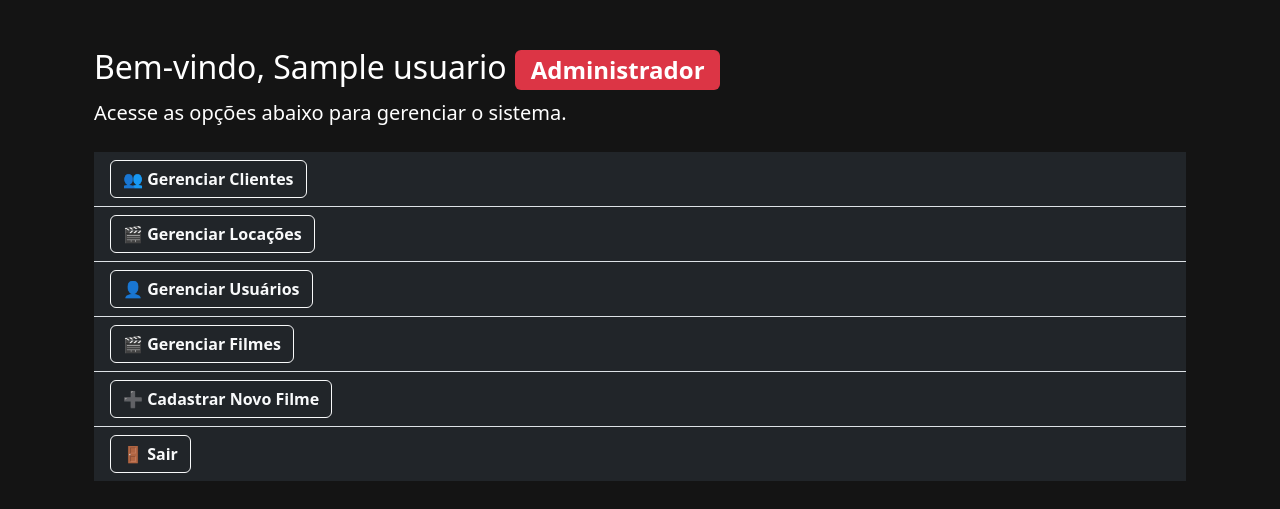
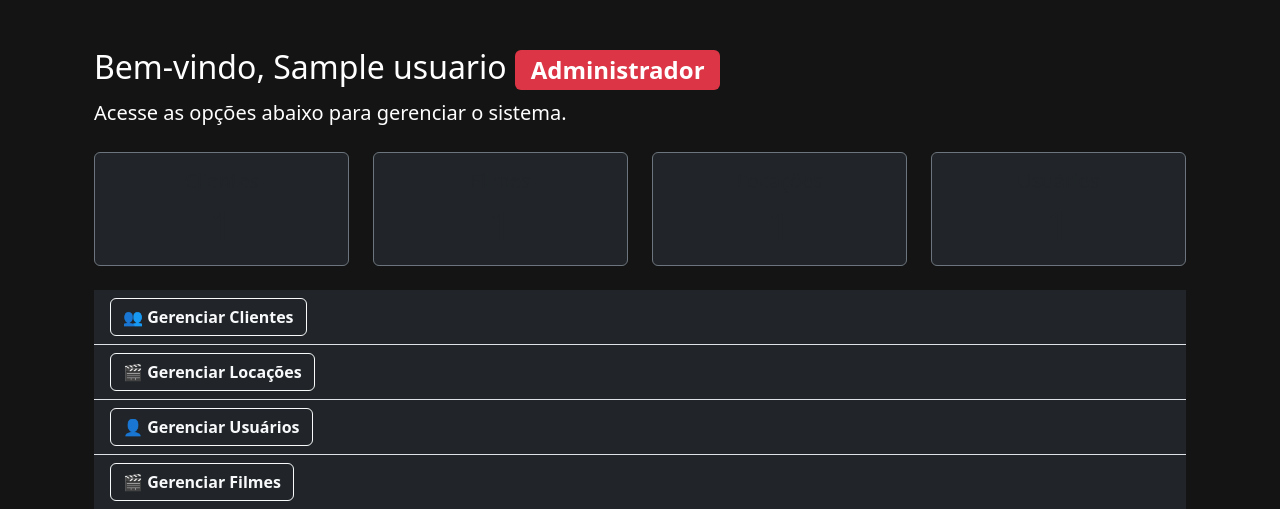
Before and after one commit to alerabello/sistema-de-locadora, a Flask app: page /dashboard in a window 1280 px wide. Shown: the top 509 px of the page. Run offline with Flask 3, Linux system fonts and the light colour scheme; a user stored in the database is signed in; tables that the repository leaves empty hold one stand-in row (values such as "Sample post").

Commit message:
Upgrade Melhorias e atualizações

```diff
--- a/app/forms.py
+++ b/app/forms.py
@@ -31,3 +31,8 @@
     filmes = MultiCheckboxField('Filmes', coerce=int, validators=[DataRequired()])
     data_devolucao = DateField('Data de Devolução', format='%Y-%m-%d', validators=[DataRequired()])
     submit = SubmitField('Salvar')
+
+class PerfilForm(FlaskForm):
+    nome = StringField('Nome', validators=[DataRequired(), Length(min=2, max=100)])
+    email = StringField('Email', validators=[DataRequired(), Email()])
+    submit = SubmitField('Salvar')
--- a/app/routes.py
+++ b/app/routes.py
@@ -2,7 +2,7 @@
 from flask_login import login_user, logout_user, login_required, current_user
 from werkzeug.security import generate_password_hash, check_password_hash
 from .models import db, Usuario, Cliente, Filme, Locacao, LocacaoFilme
-from .forms import LoginForm, CadastroForm, ClienteForm, LocacaoForm
+from .forms import LoginForm, CadastroForm, ClienteForm, LocacaoForm, PerfilForm
 from datetime import datetime
 
 main = Blueprint('main', __name__)
@@ -52,10 +52,19 @@
 @login_required
 def dashboard():
     if current_user.is_admin:
-        return render_template('dashboard.html')
+        total_clientes = Cliente.query.count()
+        total_filmes = Filme.query.count()
+        total_locacoes = Locacao.query.count()
+        total_usuarios = Usuario.query.count()
+        return render_template(
+            'dashboard.html',
+            total_clientes=total_clientes,
+            total_filmes=total_filmes,
+            total_locacoes=total_locacoes,
+            total_usuarios=total_usuarios,
+        )
     else:
-        filmes = Filme.query.filter_by(disponivel=True).all()
-        return render_template('filmes.html', filmes=filmes, show_back_button=True)
+        return render_template('painel_cliente.html')
 
 @main.route('/usuarios')
 @login_required
@@ -265,6 +274,28 @@
     flash("Locação realizada com sucesso.")
     return redirect(url_for('main.dashboard'))
 
+@main.route('/filmes_disponiveis')
+@login_required
+def filmes_disponiveis():
+    if current_user.is_admin:
+        abort(403)
+    filmes = Filme.query.filter_by(disponivel=True).all()
+    return render_template('filmes.html', filmes=filmes, show_back_button=True)
+
+@main.route('/perfil', methods=['GET', 'POST'])
+@login_required
+def perfil():
+    if current_user.is_admin:
+        abort(403)
+    form = PerfilForm(obj=current_user)
+    if form.validate_on_submit():
+        current_user.nome = form.nome.data
+        current_user.email = form.email.data
+        db.session.commit()
+        flash('Perfil atualizado com sucesso.')
+        return redirect(url_for('main.perfil'))
+    return render_template('perfil.html', form=form, show_back_button=True)
+
 @main.cli.command("seed_filmes")
 def seed_filmes():
     exemplos = [
--- a/app/templates/dashboard.html
+++ b/app/templates/dashboard.html
@@ -9,6 +9,41 @@
     {% endif %}
   </h2>
   <p class="lead">Acesse as opções abaixo para gerenciar o sistema.</p>
+
+  <div class="row text-center my-4">
+    <div class="col">
+      <div class="card bg-dark border-secondary">
+        <div class="card-body">
+          <h5 class="card-title">Clientes</h5>
+          <p class="card-text display-6">{{ total_clientes }}</p>
+        </div>
+      </div>
+    </div>
+    <div class="col">
+      <div class="card bg-dark border-secondary">
+        <div class="card-body">
+          <h5 class="card-title">Filmes</h5>
+          <p class="card-text display-6">{{ total_filmes }}</p>
+        </div>
+      </div>
+    </div>
+    <div class="col">
+      <div class="card bg-dark border-secondary">
+        <div class="card-body">
+          <h5 class="card-title">Locações</h5>
+          <p class="card-text display-6">{{ total_locacoes }}</p>
+        </div>
+      </div>
+    </div>
+    <div class="col">
+      <div class="card bg-dark border-secondary">
+        <div class="card-body">
+          <h5 class="card-title">Usuários</h5>
+          <p class="card-text display-6">{{ total_usuarios }}</p>
+        </div>
+      </div>
+    </div>
+  </div>
 
   <ul class="list-group list-group-flush mt-4">
     <li class="list-group-item bg-dark">
```
Also changed, not shown: app/templates/painel_cliente.html (added, +19 -0 lines), app/templates/perfil.html (added, +17 -0 lines).
